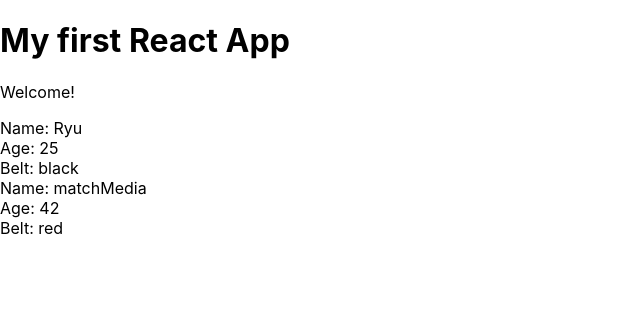
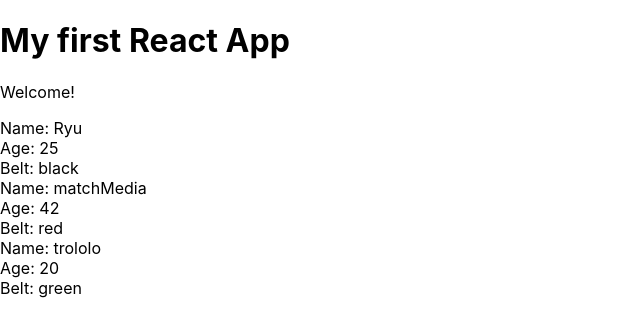
Before and after one commit to zzibert/React-Redux, a React (Create React App) app: page / in a window 1280 px wide. Shown: the top 336 px of the page, without its empty margins (0-640 px from the left). Built offline with nearby package versions, Linux system fonts and the light colour scheme.

Commit message:
#16 - Conditional Output

```diff
--- a/src/App.js
+++ b/src/App.js
@@ -4,7 +4,8 @@
   state = {
     ninjas: [
       {name: "Ryu", age: 25, belt: "black", id: 1},
-      {name: "matchMedia", age: 42, belt: "red", id: 2}
+      {name: "matchMedia", age: 42, belt: "red", id: 2},
+      {name: "trololo", age: 20, belt: "green", id: 3}
     ]
   }
   render() {
--- a/src/Ninjas.js
+++ b/src/Ninjas.js
@@ -1,7 +1,7 @@
 import React from 'react'
 
 const Ninjas = ({ninjas}) => {
-    const ninjaList = ninjas.map(ninja => {
+    const ninjaList = ninjas.filter(ninja => ninja.age > 19).map(ninja => {
         return (
             <div className="ninja" key={ ninja.id }>
                 <div>Name: { ninja.name }</div>
```
